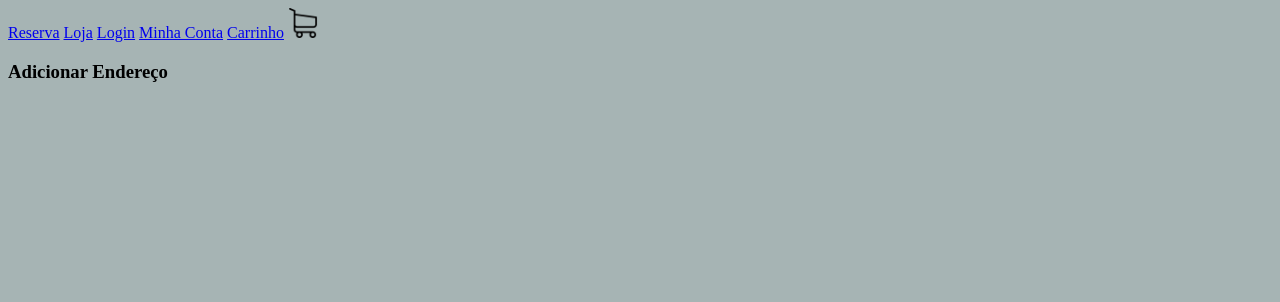
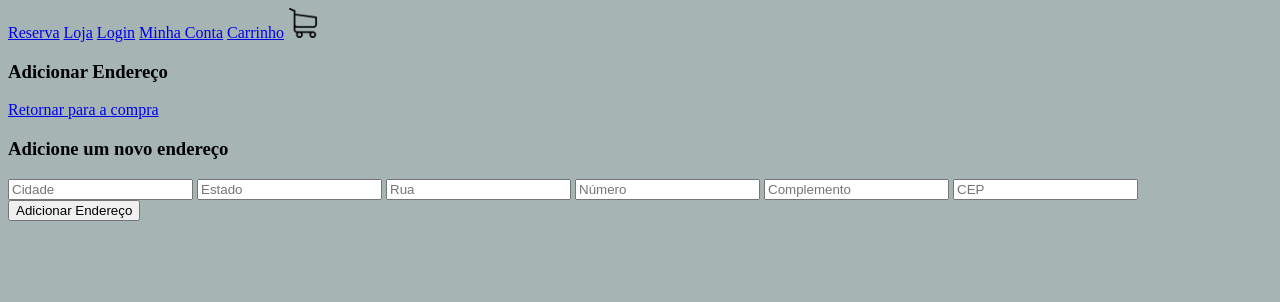
Before and after one commit to Jpzin1/ecommerce-replica-reserva, a Django app: template ecommerce/loja/templates/adicionar_endereco.html in a window 1280 px wide. Shown: the top 302 px of the page. Run offline with Django 5.2, Linux system fonts and the light colour scheme; the template is opened without the code that fills it, so the values that code supplies are empty.

Commit message:
new commit arrumando a parte de endereço

```diff
--- a/ecommerce/loja/novos_context.py
+++ b/ecommerce/loja/novos_context.py
@@ -16,3 +16,9 @@ def carrinho(request):
     for item in itens_pedido:
         quantidade_produtos_carrinho += item.quantidade
     return {"quantidade_produtos_carrinho": quantidade_produtos_carrinho}
+
+
+def categorias_tipos(request):
+    categorias =
+    tipos =
+    return
--- a/ecommerce/loja/templates/adicionar_endereco.html
+++ b/ecommerce/loja/templates/adicionar_endereco.html
@@ -4,5 +4,18 @@
 {% block body %}
 
 <h3>Adicionar Endereço</h3>
+<a href="{% url 'checkout' %}">Retornar para a compra</a>
+
+<h3>Adicione um novo endereço</h3>
+<form method="POST" action="{% url 'adicionar_endereco' %}">
+    {% csrf_token %}
+    <input type="text" name="cidade" placeholder="Cidade">
+    <input type="text" name="estado" placeholder="Estado">
+    <input type="text" name="rua" placeholder="Rua">
+    <input type="number" name="numero" placeholder="Número">
+    <input type="text" name="complemento" placeholder="Complemento">
+    <input type="number" name="cep" placeholder="CEP">
+    <button type="submit">Adicionar Endereço</button>
+</form>
 
 {% endblock %}
--- a/ecommerce/manage.py
+++ b/ecommerce/manage.py
@@ -21,4 +21,4 @@ def main():
 if __name__ == '__main__':
     main()
 
-####### python manage.py runserver #######""
+####### python manage.py runserver #######
```
Also changed, not shown: ecommerce/loja/views.py (+20 -2 lines), ecommerce/db.sqlite3.
